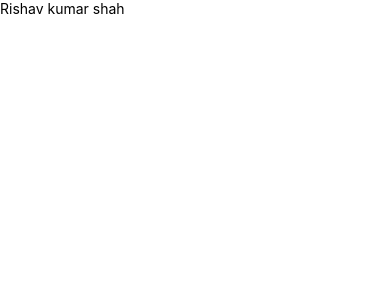
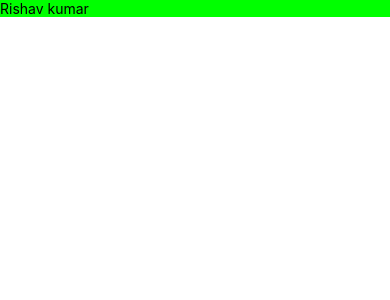
Before and after one commit to Rishu2000/bgChangerNew, a React Native app: screen / in a window 390 px wide. Shown: the top 300 px of the page. Built offline with nearby package versions, Linux system fonts and the light colour scheme.

Commit message:
First way of styling using double curly braces "{{}}".

```diff
--- a/App.js
+++ b/App.js
@@ -1,9 +1,9 @@
 import React from "react"
-import {Text} from "react-native"
+import {Text,StyleSheet} from "react-native"
 const App = () => {
   return(
     <>
-    <Text>Rishav kumar shah</Text>
+    <Text style={{backgroundColor:"#0f0"}}>Rishav kumar</Text>
     </>
   )
 }
```
